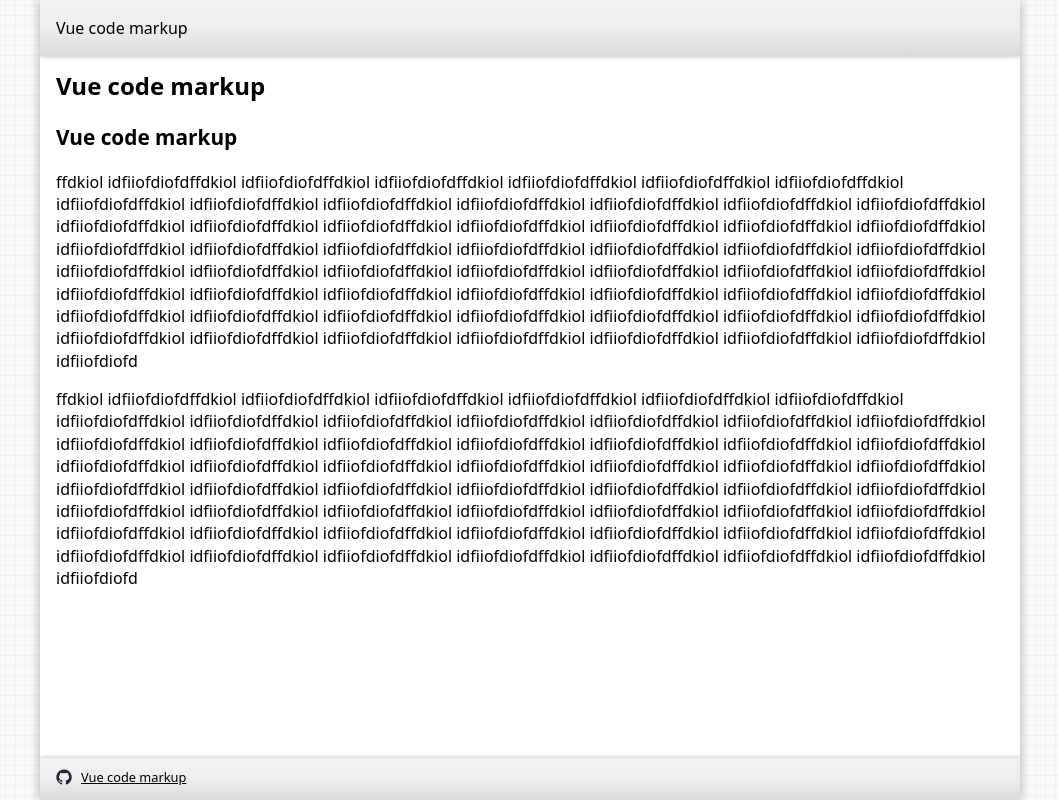
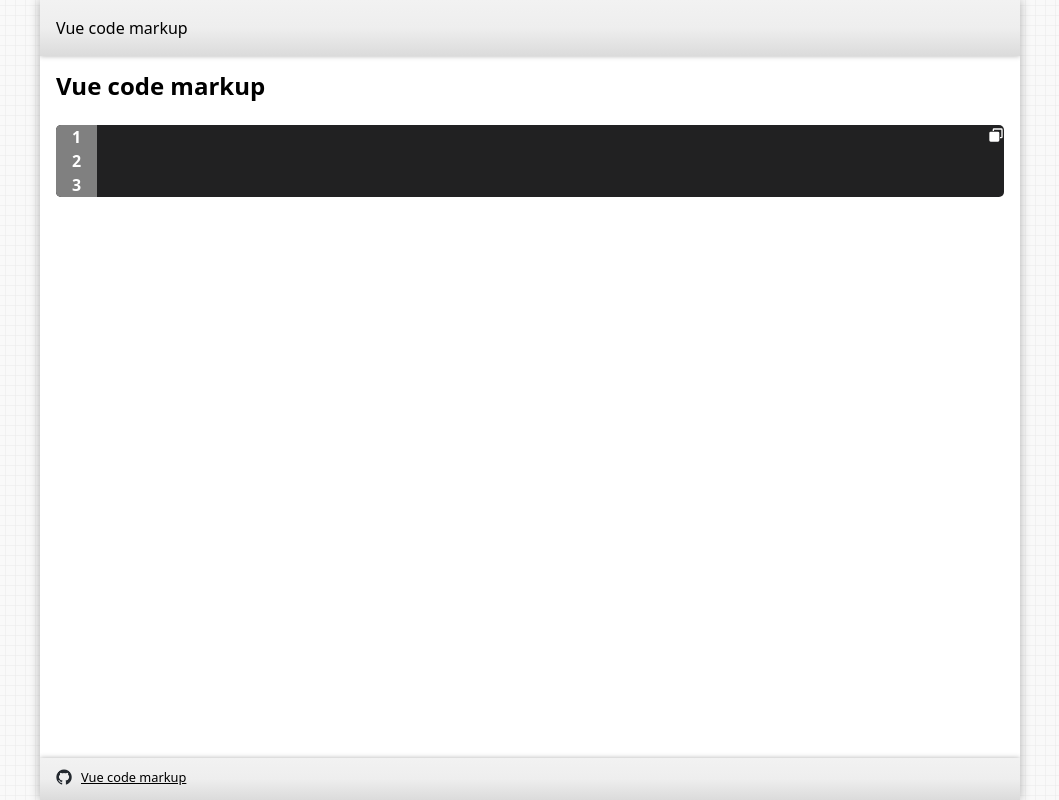
Before and after one commit to maksimkaJCHK/vue-code-markup, a Vue app: page / in a window 1280 px wide. Shown: the whole page, without its empty margins (110-1169 px from the left). Built offline with nearby package versions, Linux system fonts and the light colour scheme.

Commit message:
Сделал линии для редактора кода, мелкие правки

```diff
--- a/src/App.vue
+++ b/src/App.vue
@@ -3,14 +3,7 @@
     Vue code markup
   </header>
 
-  <main>
-    <h1>Vue code markup</h1>
-    <h2>Vue code markup</h2>
-
-    <p>ffdkiol idfiiofdiofdffdkiol idfiiofdiofdffdkiol idfiiofdiofdffdkiol idfiiofdiofdffdkiol idfiiofdiofdffdkiol idfiiofdiofdffdkiol idfiiofdiofdffdkiol idfiiofdiofdffdkiol idfiiofdiofdffdkiol idfiiofdiofdffdkiol idfiiofdiofdffdkiol idfiiofdiofdffdkiol idfiiofdiofdffdkiol idfiiofdiofdffdkiol idfiiofdiofdffdkiol idfiiofdiofdffdkiol idfiiofdiofdffdkiol idfiiofdiofdffdkiol idfiiofdiofdffdkiol idfiiofdiofdffdkiol idfiiofdiofdffdkiol idfiiofdiofdffdkiol idfiiofdiofdffdkiol idfiiofdiofdffdkiol idfiiofdiofdffdkiol idfiiofdiofdffdkiol idfiiofdiofdffdkiol idfiiofdiofdffdkiol idfiiofdiofdffdkiol idfiiofdiofdffdkiol idfiiofdiofdffdkiol idfiiofdiofdffdkiol idfiiofdiofdffdkiol idfiiofdiofdffdkiol idfiiofdiofdffdkiol idfiiofdiofdffdkiol idfiiofdiofdffdkiol idfiiofdiofdffdkiol idfiiofdiofdffdkiol idfiiofdiofdffdkiol idfiiofdiofdffdkiol idfiiofdiofdffdkiol idfiiofdiofdffdkiol idfiiofdiofdffdkiol idfiiofdiofdffdkiol idfiiofdiofdffdkiol idfiiofdiofdffdkiol idfiiofdiofdffdkiol idfiiofdiofdffdkiol idfiiofdiofdffdkiol idfiiofdiofdffdkiol idfiiofdiofdffdkiol idfiiofdiofdffdkiol idfiiofdiofdffdkiol idfiiofdiofdffdkiol idfiiofdiofd</p>
-
-    <p>ffdkiol idfiiofdiofdffdkiol idfiiofdiofdffdkiol idfiiofdiofdffdkiol idfiiofdiofdffdkiol idfiiofdiofdffdkiol idfiiofdiofdffdkiol idfiiofdiofdffdkiol idfiiofdiofdffdkiol idfiiofdiofdffdkiol idfiiofdiofdffdkiol idfiiofdiofdffdkiol idfiiofdiofdffdkiol idfiiofdiofdffdkiol idfiiofdiofdffdkiol idfiiofdiofdffdkiol idfiiofdiofdffdkiol idfiiofdiofdffdkiol idfiiofdiofdffdkiol idfiiofdiofdffdkiol idfiiofdiofdffdkiol idfiiofdiofdffdkiol idfiiofdiofdffdkiol idfiiofdiofdffdkiol idfiiofdiofdffdkiol idfiiofdiofdffdkiol idfiiofdiofdffdkiol idfiiofdiofdffdkiol idfiiofdiofdffdkiol idfiiofdiofdffdkiol idfiiofdiofdffdkiol idfiiofdiofdffdkiol idfiiofdiofdffdkiol idfiiofdiofdffdkiol idfiiofdiofdffdkiol idfiiofdiofdffdkiol idfiiofdiofdffdkiol idfiiofdiofdffdkiol idfiiofdiofdffdkiol idfiiofdiofdffdkiol idfiiofdiofdffdkiol idfiiofdiofdffdkiol idfiiofdiofdffdkiol idfiiofdiofdffdkiol idfiiofdiofdffdkiol idfiiofdiofdffdkiol idfiiofdiofdffdkiol idfiiofdiofdffdkiol idfiiofdiofdffdkiol idfiiofdiofdffdkiol idfiiofdiofdffdkiol idfiiofdiofdffdkiol idfiiofdiofdffdkiol idfiiofdiofdffdkiol idfiiofdiofdffdkiol idfiiofdiofdffdkiol idfiiofdiofd</p>
-  </main>
+  <main-content />
 
   <footer>
     <a
@@ -19,13 +12,75 @@
       title="Vue code markup repository"
     >Vue code markup</a>
   </footer>
-  <!-- <HelloWorld msg="Vite + Vue" /> -->
 </template>
 
 <script setup>
-
+  import MainContent from '@/components/MainContent.vue';
 </script>
 
 <style lang="scss">
+  #app {
+    max-width: 980px;
+    margin: 0 auto;
+    min-height: 100%;
+    background: #fff;
+    box-sizing: border-box;
+    overflow: hidden;
+    display: flex;
+    flex-direction: column;
+    box-shadow: 0 0 10px rgba(0, 0, 0, .3);
+  }
 
+  header,
+  footer,
+  main {
+    padding-left: 1rem;
+    padding-right: 1rem;
+    box-sizing: border-box;
+
+    &::selection {
+      color: #fff;
+      background: #158cba;
+    }
+  }
+
+  header,
+  footer {
+    background: linear-gradient(#f2f2f2, #eee 50%, #dbdbdb);
+    box-shadow: 0 0 5px rgba(0, 0, 0, .3);
+  }
+
+  header {
+    top: 0;
+    position: sticky;
+    z-index: 10;
+    padding-top: 1rem;
+    height: 56px;
+  }
+
+  footer {
+    padding-top: .6rem;
+    height: 42px;
+    font-size: .8rem;
+
+    a {
+      color: #000;
+      display: inline-block;
+      text-decoration: underline;
+      background: url('./assets/github-mark.png') no-repeat 0 50%;
+      background-size: 16px auto;
+      padding-left: 25px;
+
+      &:hover {
+        color: #000;
+        text-decoration: none;
+      }
+    }
+  }
+
+  main {
+    flex: 1;
+    padding-top: 1rem;
+    padding-bottom: 1rem;
+  }
 </style>
--- /dev/null
+++ b/src/code-markup/CodeMarkup.vue
@@ -0,0 +1,75 @@
+<template>
+  <div class="code-markup">
+    <div
+      v-if="props.header.length > 0"
+      class="code-markup-header"
+    >
+      {{ props.header }}
+    </div>
+
+    <div class="code-markup-body">
+      <code-icon @click="copyCodeProps" />
+
+      <div class="code-markup-wrap">
+        <slot></slot>
+        <code-line></code-line>
+        <code-line></code-line>
+        <code-line></code-line>
+      </div>
+    </div>
+  </div>
+</template>
+
+<script setup>
+  import CodeIcon from './components/CodeIcon.vue';
+  import CodeLine from './components/CodeLine.vue';
+  import copyCode from './copyCode';
+
+  const props = defineProps({
+    header: {
+      type: String,
+      default: ''
+    },
+    code: {
+      type: [String, Object],
+      default: ''
+    }
+  });
+
+  const copyCodeProps = () => copyCode(props.code);
+</script>
+
+<style lang="scss">
+  :root {
+    --cm-bg: #212122;
+    --cm-border-radius: 5px;
+    --cm-text-color: #a9b7c6;
+
+    // Шрифт
+    --cm-text-font-weight: bold;
+    --cm-text-font-size: 1em;
+
+    // Иконка копировать текст
+    --cm-icon-color: #fff;
+  }
+
+  .code-markup {
+    font-size: var(--cm-text-font-size);
+    font-weight: var(--cm-text-font-weight);
+    border-radius: var(--cm-border-radius);
+    background: var(--cm-bg);
+    color: var(--cm-text-color);
+    overflow: auto;
+
+    &-body {
+      position: relative;
+      min-height: 2em;
+    }
+
+    &-wrap {
+      width: 100%;
+      display: table;
+      counter-reset: count;
+    }
+  }
+</style>
--- /dev/null
+++ b/src/code-markup/components/CodeIcon.vue
@@ -0,0 +1,45 @@
+<template>
+  <div class="code-markup-icon">
+    <svg
+      xmlns='http://www.w3.org/2000/svg'
+      width='24'
+      height='24'
+      viewBox='0 0 24 24'
+      class="code-markup-icon-svg"
+    >
+      <g
+        fill='none'
+        fill-rule='evenodd'
+      >
+        <path d='M9 2a2 2 0 0 0-2 2v2h2V4h11v11h-2v2h2a2 2 0 0 0 2-2V4a2 2 0 0 0-2-2zM4 7a2 2 0 0 0-2 2v11a2 2 0 0 0 2 2h11a2 2 0 0 0 2-2V9a2 2 0 0 0-2-2z'/>
+      </g>
+    </svg>
+  </div>
+</template>
+
+<style lang="scss">
+  .code-markup-icon {
+    top: 0;
+    left: 0;
+    width: 1em;
+    height: 1em;
+    margin: 0 0 -1em auto;
+    cursor: pointer;
+    position: sticky;
+    user-select: none;
+    z-index: 1;
+
+    &:active {
+      transform: translateY(1px);
+    }
+
+    &-svg {
+      width: 100%;
+      height: 100%;
+
+      path {
+        fill: var(--cm-icon-color);
+      }
+    }
+  }
+</style>
--- /dev/null
+++ b/src/code-markup/components/CodeLine.vue
@@ -0,0 +1,30 @@
+<template>
+  <div class="code-markup-line">
+    <div class="code-markup-line-content">
+      <slot></slot>
+    </div>
+  </div>
+</template>
+
+<style lang="scss">
+  .code-markup-line {
+    white-space: nowrap;
+    counter-increment: count;
+
+    &::before {
+      color: #fff;
+      padding-left: 1em;
+      padding-right: 1em;
+      content: counter(count);
+      display: table-cell;
+      background: grey;
+      position: sticky;
+      left: 0;
+    }
+
+    &-content {
+      display: table-cell;
+      padding-left: 10px;
+    }
+  }
+</style>
--- /dev/null
+++ b/src/code-markup/copyCode.js
@@ -0,0 +1,45 @@
+const oldCopyText = (code) => {
+  const textArea = document.createElement('textarea');
+
+  textArea.value = code;
+
+  textArea.setAttribute('readonly', '');
+  textArea.style.position = 'absolute';
+  textArea.style.left = '-10000px';
+  textArea.style.top = '-10000px';
+
+  document.body.appendChild(textArea);
+  textArea.select();
+  document.execCommand('copy');
+
+  document.body.removeChild(textArea);
+}
+
+const prepareCode = (code) => {
+  let codeForCopy = code;
+
+  const isObject = code !== null && typeof code === 'object';
+  const isOtherType = !isObject && (typeof code !== 'string') && (code !== undefined);
+
+  if (isObject) codeForCopy = JSON.stringify(code, null, 2);
+  if (isOtherType) codeForCopy = String(code);
+  if (code === undefined) codeForCopy = '';
+
+  return codeForCopy;
+}
+
+const copyCode = async (code) => {
+  const codeForCopy = prepareCode(code);
+
+  const isNewCopy = navigator?.clipboard?.writeText;
+
+  if (!isNewCopy) oldCopyText(codeForCopy);
+
+  if (isNewCopy) {
+    try {
+      await navigator.clipboard.writeText(codeForCopy);
+    } catch (error) { return error }
+  }
+}
+
+export default copyCode;
--- /dev/null
+++ b/src/components/MainContent.vue
@@ -0,0 +1,44 @@
+<template>
+  <main>
+    <h1>Vue code markup</h1>
+
+    <code-markup>
+
+    </code-markup>
+  </main>
+</template>
+
+<script setup>
+  import CodeMarkup from '@/code-markup/codemarkup.vue';
+</script>
+
+<style lang="scss">
+  main {
+    h1 {
+      font-size: 1.5em;
+      line-height: 1.2;
+      margin: 0 0 1em;
+    }
+
+    h2 {
+      font-size: 1.3em;
+      line-height: 1.2;
+      margin: 1em 0;
+    }
+
+    p {
+      line-height: 1.4;
+      margin: 1em 0;
+    }
+
+    a {
+      font-weight: 500;
+      color: #646cff;
+      text-decoration: inherit;
+
+      &:hover {
+        color: #535bf2;
+      }
+    }
+  }
+</style>
--- a/src/style.scss
+++ b/src/style.scss
@@ -29,95 +29,3 @@
     background-position: center center;
   }
 }
-
-h1 {
-  font-size: 1.5em;
-  line-height: 1.2;
-  margin: 0 0 1em;
-}
-
-h2 {
-  font-size: 1.3em;
-  line-height: 1.2;
-  margin: 1em 0;
-}
-
-p {
-  line-height: 1.4;
-  margin: 1em 0;
-}
-
-a {
-  font-weight: 500;
-  color: #646cff;
-  text-decoration: inherit;
-
-  &:hover {
-    color: #535bf2;
-  }
-}
-
-#app {
-  max-width: 980px;
-  margin: 0 auto;
-  min-height: 100%;
-  background: #fff;
-  box-sizing: border-box;
-  overflow: hidden;
-  display: flex;
-  flex-direction: column;
-  box-shadow: 0 0 10px rgba(0, 0, 0, .3);
-}
-
-header,
-footer,
-main {
-  padding-left: 1rem;
-  padding-right: 1rem;
-  box-sizing: border-box;
-
-  &::selection {
-    color: #fff;
-    background: #158cba;
-  }
-}
-
-header,
-footer {
-  background: linear-gradient(#f2f2f2, #eee 50%, #dbdbdb);
-  box-shadow: 0 0 5px rgba(0, 0, 0, .3);
-}
-
-header {
-  top: 0;
-  position: sticky;
-  z-index: 10;
-  padding-top: 1rem;
-  height: 56px;
-}
-
-footer {
-  padding-top: .6rem;
-  height: 42px;
-  font-size: .8rem;
-
-  a {
-    color: #000;
-    display: inline-block;
-    text-decoration: underline;
-    background: url('./assets/github-mark.png') no-repeat 0 50%;
-    background-size: 16px auto;
-    padding-left: 25px;
-
-    &:hover {
-      color: #000;
-      text-decoration: none;
-    }
-  }
-}
-
-main {
-  flex: 1;
-  padding-top: 1rem;
-  padding-bottom: 1rem;
-}
--- a/vite.config.js
+++ b/vite.config.js
@@ -1,7 +1,16 @@
-import { defineConfig } from 'vite'
-import vue from '@vitejs/plugin-vue'
+import { fileURLToPath, URL } from 'node:url';
+import { defineConfig } from 'vite';
+import vue from '@vitejs/plugin-vue';
 
 // https://vite.dev/config/
 export default defineConfig({
+  server: {
+    port: 8080
+  },
   plugins: [vue()],
+  resolve: {
+    alias: {
+      '@': fileURLToPath(new URL('./src', import.meta.url)),
+    },
+  },
 })
```
Also changed, not shown: src/components/HelloWorld.vue (deleted, +0 -43 lines).
